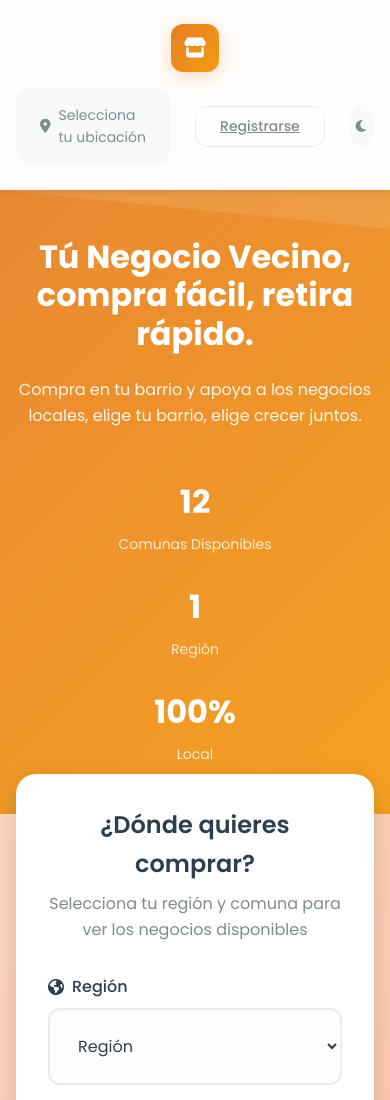
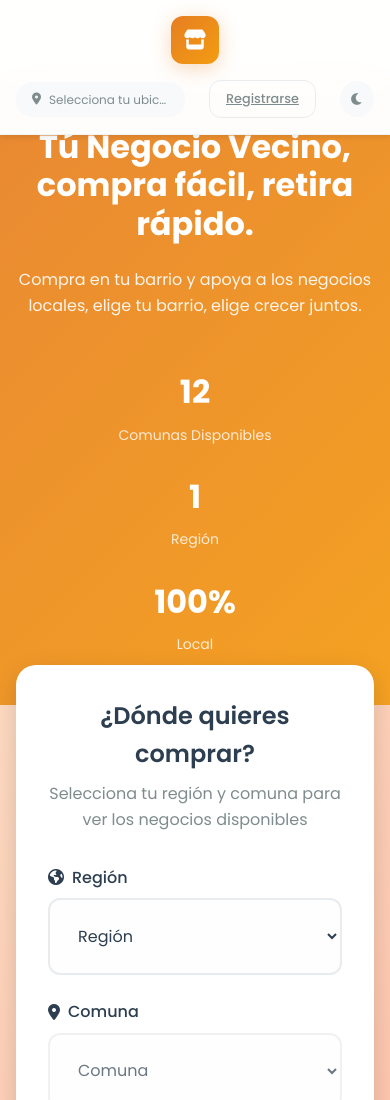
Before and after one commit to luishidalgolara/negociovecino, a plain HTML site: page index.html in a window 390 px wide. Shown: the top 1100 px of the page. Drawn offline with Linux system fonts and the light colour scheme.

Commit message:
Update portada-styles.css

```diff
--- a/portada-styles.css
+++ b/portada-styles.css
@@ -1136,3 +1136,70 @@ body {
 /* ===== UTILIDADES ===== */
 .hidden { display: none; }
 .text-center { text-align: center; }
+/* ===== HEADER RESPONSIVE MEJORADO ===== */
+@media (max-width: 768px) {
+    .main-header {
+        position: fixed;
+        top: 0;
+        left: 0;
+        right: 0;
+        z-index: 1000;
+        transform: translateY(0);
+        transition: transform 0.3s ease;
+        background: rgba(255, 255, 255, 0.98);
+        backdrop-filter: blur(20px);
+    }
+
+    [data-theme="dark"] .main-header {
+        background: rgba(45, 45, 45, 0.98);
+    }
+
+    /* Clase para ocultar la cabecera cuando se hace scroll */
+    .main-header.hidden {
+        transform: translateY(-100%);
+    }
+
+    /* Agregar padding-top al body para compensar la cabecera fija */
+    body {
+        padding-top: 120px; /* Ajustado para tu cabecera */
+    }
+
+    /* Ocultar subtítulo del logo en móvil para ahorrar espacio */
+    .logo-sub {
+        display: none;
+    }
+
+    /* Hacer la ubicación más compacta */
+    .location-indicator {
+        font-size: 0.75rem;
+        padding: var(--spacing-sm) var(--spacing-md);
+    }
+
+    /* Botones más compactos */
+    .btn-register {
+        padding: var(--spacing-sm) var(--spacing-md);
+        font-size: 0.8rem;
+    }
+
+    .theme-toggle {
+        width: 36px;
+        height: 36px;
+    }
+}
+
+@media (max-width: 480px) {
+    body {
+        padding-top: 80px; /* Menos padding para pantallas muy pequeñas */
+    }
+
+    .header-content {
+        padding: var(--spacing-md) 0;
+    }
+
+    .location-indicator span {
+        max-width: 120px;
+        overflow: hidden;
+        text-overflow: ellipsis;
+        white-space: nowrap;
+    }
+}
```
